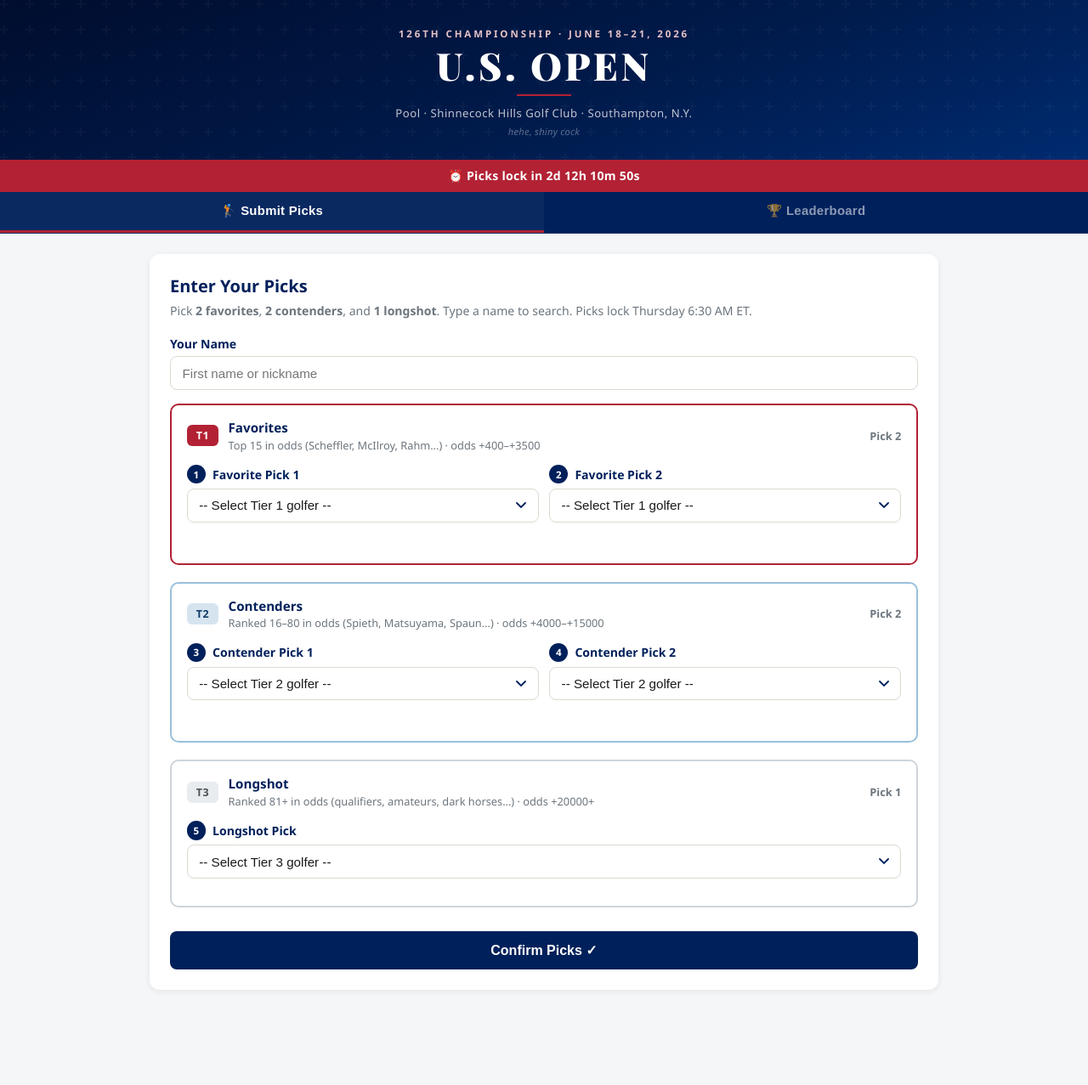
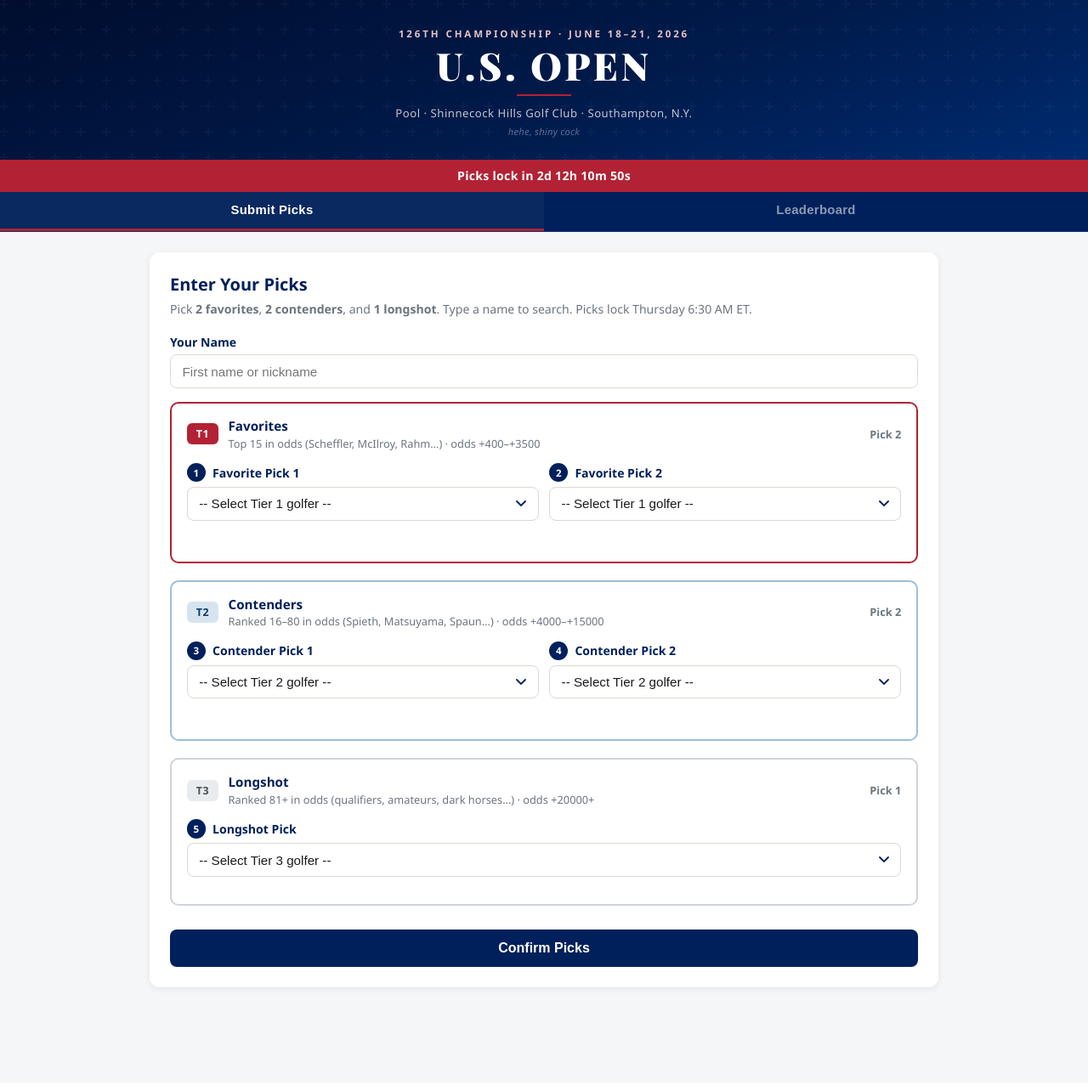
Before and after one commit to Guajardo23/us-open-pool, a Flask app: page / in a window 1280 px wide. Shown: the whole page at 85% size. After the commit the page ends 1168 px from the top, so only its background shows below. Run offline with Flask 3, Linux system fonts and the light colour scheme.

Commit message:
Remove emojis, clean up UI copy

```diff
--- a/templates/index.html
+++ b/templates/index.html
@@ -194,8 +194,8 @@
 <div class="countdown-bar" id="countdownBar">Loading...</div>
 
 <nav class="tabs">
-  <button class="tab active" id="tabPicks" onclick="showTab('picks')">🏌️ Submit Picks</button>
-  <button class="tab"        id="tabBoard" onclick="showTab('board')">🏆 Leaderboard</button>
+  <button class="tab active" id="tabPicks" onclick="showTab('picks')">Submit Picks</button>
+  <button class="tab"        id="tabBoard" onclick="showTab('board')">Leaderboard</button>
 </nav>
 
 <div class="container">
@@ -273,7 +273,7 @@
       </div>
 
       <div id="formMsg" class="msg hidden"></div>
-      <button id="submitBtn" class="btn-primary" onclick="submitPicks()">Confirm Picks ✓</button>
+      <button id="submitBtn" class="btn-primary" onclick="submitPicks()">Confirm Picks</button>
     </div>
 
     <div class="card" id="allEntriesCard" style="display:none">
@@ -411,7 +411,7 @@ function updateCountdown() {
   const diff = lockTime - Date.now();
 
   if (diff <= 0 || appData.locked) {
-    bar.textContent = "🔒 Picks are locked — tournament has started.";
+    bar.textContent = "Picks are locked — tournament has started.";
     bar.className = "countdown-bar locked";
     return;
   }
@@ -424,7 +424,7 @@ function updateCountdown() {
   let t = "Picks lock in ";
   if (d > 0) t += `${d}d `;
   t += `${h}h ${m}m ${s}s`;
-  bar.textContent = "⏰ " + t;
+  bar.textContent = t;
   bar.className = "countdown-bar";
 }
 
@@ -466,7 +466,7 @@ function lockForm() {
   const myPicks = name && appData.picks ? appData.picks[name] : null;
   const tiers = appData.tiers || {};
   const tierClass = {1:"t1",2:"t2",3:"t3"};
-  const tierShort = {1:"🥇 T1",2:"🎯 T2",3:"🎲 T3"};
+  const tierShort = {1:"T1",2:"T2",3:"T3"};
 
   card.innerHTML = `
     <h2>Your Picks</h2>
@@ -480,7 +480,7 @@ function lockForm() {
       </div>
     ` : `
       <div class="lock-notice">
-        <span class="lock-icon">🔒</span>
+        <span class="lock-icon">&#x1F512;</span>
         <strong>Picks are locked</strong>
         <p>The tournament has started. Good luck!</p>
       </div>
@@ -518,7 +518,7 @@ async function submitPicks() {
     if (data.ok) {
       localStorage.setItem("poolName", name);
       savedName = name;
-      showMsg(`✓ Picks saved for ${data.name}! Check the Leaderboard tab once the tournament starts.`, "success");
+      showMsg(`Picks saved for ${data.name}! Check the Leaderboard tab once the tournament starts.`, "success");
       await loadStatus();
     } else {
       showMsg(data.error || "Something went wrong.", "error");
@@ -527,7 +527,7 @@ async function submitPicks() {
     showMsg("Network error. Please try again.", "error");
   } finally {
     btn.disabled = false;
-    btn.textContent = "Confirm Picks ✓";
+    btn.textContent = "Confirm Picks";
   }
 }
 
@@ -580,12 +580,12 @@ function renderLeaderboard() {
   // Status banner
   const banner = document.getElementById("statusBanner");
   if (appData.use_final) {
-    banner.textContent = "🏆 Final Results";
+    banner.textContent = "Final Results";
     banner.className = "status-banner final";
   } else if (appData.use_projected) {
     let label = appData.round || "In Progress";
     if (appData.round_status) label += ` — ${appData.round_status}`;
-    banner.textContent = `🏌️ Projected Standings: ${label}`;
+    banner.textContent = `Projected Standings: ${label}`;
     banner.className = "status-banner projected";
   } else {
     banner.textContent = "⛳ Tournament starts Thursday. Picks leaderboard will appear here.";
@@ -693,7 +693,7 @@ function fmtMoney(amt) {
 }
 
 function rankBadge(rank) {
-  if (rank === 1) return "🥇";
+  if (rank === 1) return "";
   if (rank === 2) return "🥈";
   if (rank === 3) return "🥉";
   return `<span class="rank">${rank}</span>`;
```
